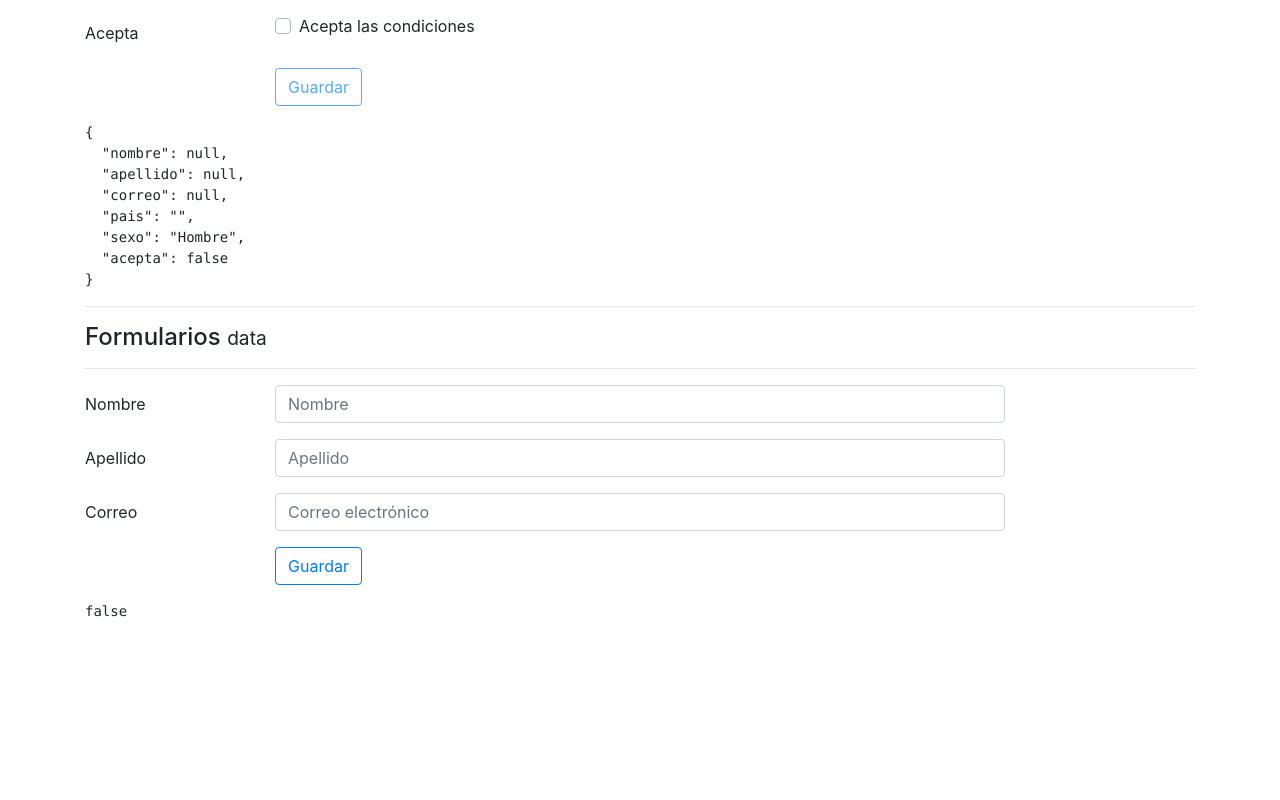
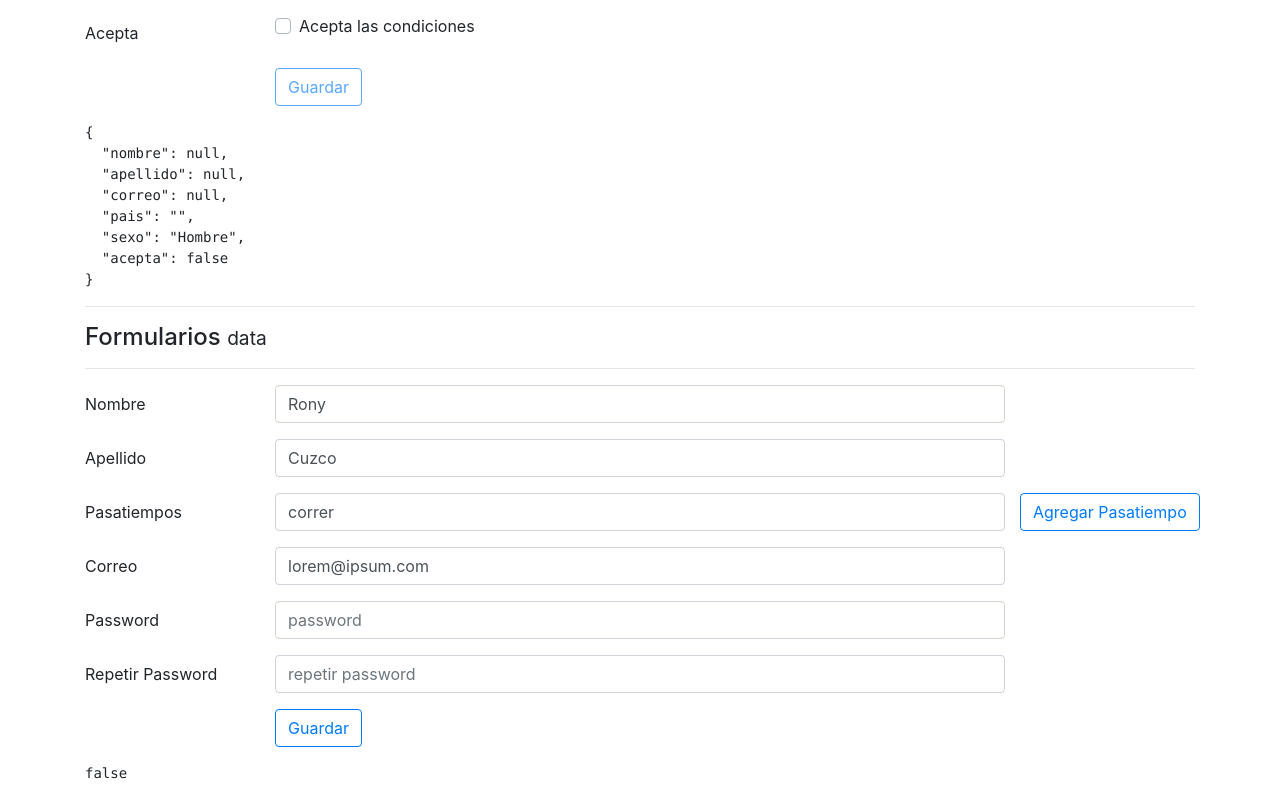
Before and after one commit to rcuzco/Angular-08-formularios, an Angular app: page / in a window 1280 px wide. Shown: the part 366-1166 px from the top of the page. Before the commit the page ends 1004 px from the top, so only its background shows below. Built offline with nearby package versions, Linux system fonts and the light colour scheme.

Commit message:
jugando con las validaciones personalizadas en los reactive forms

```diff
--- a/src/app/components/data/data.component.html
+++ b/src/app/components/data/data.component.html
@@ -1,31 +1,42 @@
 <h4>Formularios <small>data</small></h4>
 <hr>
-<form [formGroup]="forma" (ngSubmit)="guardarCambios()" novalidate="novalidate"  >
-  <div>
+<form [formGroup]="forma" (ngSubmit)="guardarCambios()" novalidate="novalidate">
+  <div formGroupName="nombrecompleto">
     <div class="form-group row">
       <label class="col-2 col-form-label">Nombre</label>
       <div class="col-8">
         <input class="form-control"
                type="text"
-               [ngClass]="{ 'is-invalid': (forma.controls['nombre'].errors?.minlength || forma.controls['nombre'].errors?.required) && forma.controls['nombre'].touched }"
+               [ngClass]="{ 'is-invalid': (forma.controls['nombrecompleto'].controls['nombre'].errors?.minlength || forma.controls['nombrecompleto'].controls['nombre'].errors?.required) && forma.controls['nombrecompleto'].controls['nombre'].touched }"
                placeholder="Nombre" formControlName="nombre">
-        <div *ngIf="forma.controls['nombre'].errors?.required && forma.controls['nombre'].touched"
+        <div *ngIf="forma.controls['nombrecompleto'].controls['nombre'].errors?.required && forma.controls['nombrecompleto'].controls['nombre'].touched"
              class="invalid-feedback d-block">Este campo es requerido</div>
-        <div *ngIf="forma.controls['nombre'].errors?.minlength"
-             class="invalid-feedback d-block">Este campo requiere por lo menos {{ forma.controls['nombre'].errors?.minlength?.requiredLength }} caracteres</div>
+        <div *ngIf="forma.controls['nombrecompleto'].controls['nombre'].errors?.minlength"
+             class="invalid-feedback d-block">Este campo requiere por lo menos{{ forma.controls['nombrecompleto'].controls['nombre'].errors?.minlength?.requiredLength }}caracteres</div>
       </div>
     </div>
     <div class="form-group row">
       <label class="col-2 col-form-label">Apellido</label>
       <div class="col-8">
         <input class="form-control"
-               [ngClass]="{ 'is-invalid': (forma.controls['apellido'].errors?.minlength || forma.controls['apellido'].errors?.required) && forma.controls['apellido'].touched }"
+               [ngClass]="{ 'is-invalid': (forma.get('nombrecompleto.apellido').errors?.noguzman || forma.get('nombrecompleto.apellido').errors?.required) && forma.get('nombrecompleto.apellido').touched }"
                type="text"
                placeholder="Apellido" formControlName="apellido">
-        <div *ngIf="forma.get('apellido').errors?.required && forma.get('apellido').touched"
+        <div *ngIf="forma.get('nombrecompleto.apellido').errors?.required && forma.get('nombrecompleto.apellido').touched"
              class="invalid-feedback d-block">Este campo es requerido</div>
+        <div *ngIf="forma.get('nombrecompleto.apellido').errors?.noguzman && forma.get('nombrecompleto.apellido').touched"
+             class="invalid-feedback d-block">No se permite el apellido guzman</div>
       </div>
     </div>
+  </div>
+  <div class="form-group row">
+    <label class="col-2 col-form-label">Pasatiempos</label>
+    <div class="col-8" formArrayName="pasatiempos">
+      <input *ngFor="let pasatiempo of forma.get('pasatiempos').controls;let i=index"
+             [formControlName]="i"
+             type="text" class="form-control" />
+    </div>
+    <button type="button" class="btn btn-outline-primary" (click)="agregarPasatiempo()">Agregar Pasatiempo</button>
   </div>
   <div class="form-group row">
     <label class="col-2 col-form-label">Correo</label>
@@ -36,6 +47,18 @@
              placeholder="Correo electrónico" formControlName="correo">
       <div class="invalid-feedback" *ngIf="forma.get('correo').errors?.required">Este campo es requerido</div>
       <div class="invalid-feedback" *ngIf="forma.get('correo').errors?.pattern">El valor {{ forma.get('correo').errors.pattern.actualValue }} no es una dirección de correo electrónico válida</div>
+    </div>
+  </div>
+  <div class="form-group row">
+    <label class="col-2 col-form-label">Password</label>
+    <div class="col-8">
+      <input type="password" class="form-control" formControlName="password1" placeholder="password" />
+    </div>
+  </div>
+  <div class="form-group row">
+    <label class="col-2 col-form-label">Repetir Password</label>
+    <div class="col-8">
+      <input type="password" class="form-control" formControlName="password2" placeholder="repetir password" />
     </div>
   </div>
 
--- a/src/app/components/data/data.component.ts
+++ b/src/app/components/data/data.component.ts
@@ -1,5 +1,5 @@
 import { Component, OnInit } from '@angular/core';
-import {FormGroup,FormControl,Validators } from '@angular/forms';
+import {FormGroup,FormControl,Validators, FormArray } from '@angular/forms';
 import { validateConfig } from '@angular/router/src/config';
 
 @Component({
@@ -10,20 +10,69 @@ import { validateConfig } from '@angular/router/src/config';
 export class DataComponent implements OnInit
 {
   forma: FormGroup;
+  usuario: object =
+    {
+      nombrecompleto:
+      {
+        nombre: "Rony",
+        apellido: "Cuzco"
+      },
+      correo: "lorem@ipsum.com"
+      , pasatiempos: ["correr"],
+      password1: "",
+      password2:""
+    }
 
   constructor()
   {
+    console.log(this.usuario);
+
     this.forma = new FormGroup(
       {
-        "nombre": new FormControl("", [Validators.required, Validators.minLength(3)]),
-        "apellido": new FormControl("", Validators.required),
+        "nombrecompleto": new FormGroup(
+          {
+            "nombre": new FormControl("", [Validators.required, Validators.minLength(3)]),
+            "apellido": new FormControl("", [Validators.required, this.noGuzman]),
+          }
+        ),
         "correo": new FormControl("",
           [
             Validators.required,
             Validators.pattern("[a-z0-9._%+-]+@[a-z0-9.-]+\.[a-z]{2,3}$")
-          ])
+          ]),
+        "pasatiempos": new FormArray(
+          [
+            new FormControl("Comer",Validators.required)
+          ]),
+        "password1": new FormControl(),
+        "password2": new FormControl()
       });
+
+    //agregando los validadores de otra forma
+    this.forma.controls["password2"].setValidators([Validators.required,this.noIguales.bind(this.forma)]);
+    this.forma.setValue(this.usuario); //con esta línea llenamos el formulario con los datos del objeto usuario, OJO, tienen q tener las mismas propiedades
   }
+
+  //validadores personalizados
+  noGuzman(control: FormControl): {[s:string]:boolean}
+  {
+    if (control.value === "guzman")
+    {
+      return { noguzman: true }; //la validación no pasa, o sea q si devuelvo algo es q la validación no pasa
+    }
+    return null; //la validación pasa. si no devuelvo nada, la validación se ha pasado
+  }
+
+  noIguales(control: FormControl): { [s: string]: boolean }
+  {
+    let forma:any = this
+    if (control.value !== forma.controls["password1"].value)
+    {
+      return { noiguales: true }; //la validación no pasa, o sea q si devuelvo algo es q la validación no pasa
+    }
+    return null; //la validación pasa. si no devuelvo nada, la validación se ha pasado
+  }
+
 
   ngOnInit()
   {
@@ -32,5 +81,23 @@ export class DataComponent implements OnInit
   guardarCambios()
   {
     console.log(this.forma);
+    //this.forma.reset(); //borramos los datos del formulario
+    //o podemos resetearlo cargando un objeto vacío
+    /*
+    this.forma.reset(
+      {
+        nombrecompleto:
+        {
+          nombre: "",
+          apellido: ""
+        },
+        correo: ""
+      }
+    );*/
+  }
+
+  agregarPasatiempo()
+  {
+    (<FormArray>this.forma.controls["pasatiempos"]).push(new FormControl("", [Validators.required]));
   }
 }
```
